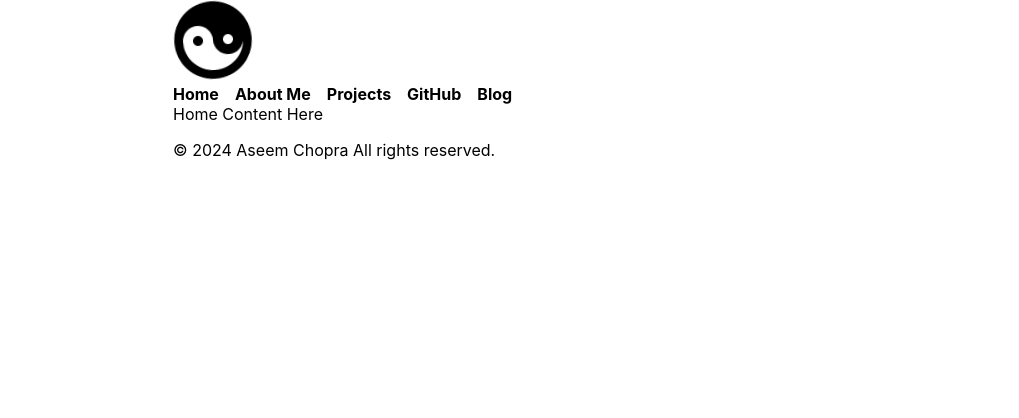
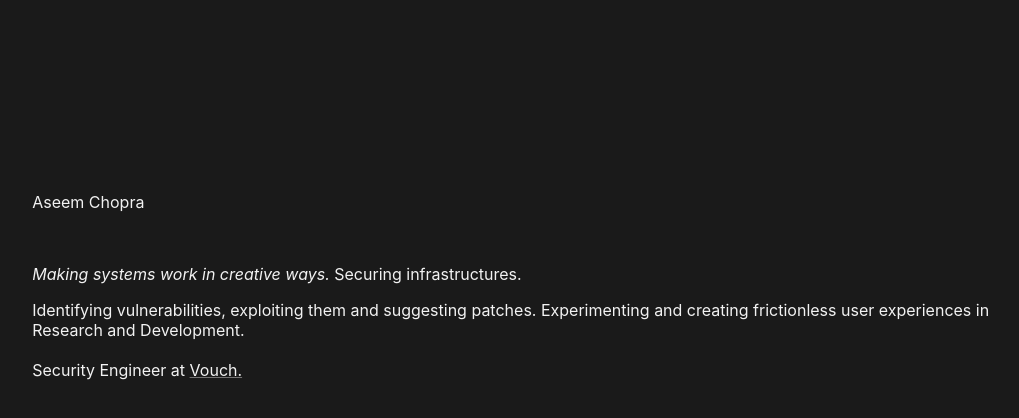
Before and after one commit to aseemchopra25/aseemchopra25.github.io, a React (Create React App) app: page / in a window 1280 px wide. Shown: the top 418 px of the page, without its empty margins (99-1118 px from the left). Built offline with nearby package versions, Linux system fonts and the light colour scheme.

Commit message:
revamp site

```diff
--- a/src/App.js
+++ b/src/App.js
@@ -18,7 +18,7 @@ function App() {
       {/* Header Component */}
       <Header />
       {/* Navigation Bar  */}
-      <Navbar />
+      {/* <Navbar />  */}
       <Routes>
         <Route path="/" element={<Home />} />
         <Route path="/about-me" element={<AboutMe />} />
@@ -27,7 +27,7 @@ function App() {
         <Route path="/blog" element={<Blog />} />
       </Routes>
       {/* Footer Component  */}
-      <Footer />
+      {/* <Footer /> */}
     </Router>
     </Layout>
   );
--- a/src/components/Footer.js
+++ b/src/components/Footer.js
@@ -2,7 +2,9 @@ function Footer() {
     return (
       <footer>
         {/* Your footer content here */}
-        <p>© 2024 Aseem Chopra All rights reserved.</p>
+        {/* <p>© 2024 Aseem Chopra All rights reserved.</p> */}
+        {/* <p>Connect</p> */}
+        <p>Reach me at aseemchopra@protonmail.com</p>
       </footer>
     );
   }
--- a/src/components/Header.js
+++ b/src/components/Header.js
@@ -3,7 +3,7 @@ import { YinYang } from "./AllSvgs";
 function Header() {
     return (
       <header>
-          <YinYang width = {80} height = {80} />
+          {/* <YinYang width = {80} height = {80} /> */}
       </header>
     );
   }
--- a/src/index.css
+++ b/src/index.css
@@ -6,6 +6,8 @@ body {
     sans-serif;
   -webkit-font-smoothing: antialiased;
   -moz-osx-font-smoothing: grayscale;
+  background-color: #1a1a1a;
+  color: #f2f2f2;
 }
 
 code {
@@ -14,11 +16,15 @@ code {
 }
 
 .main-content {
-  margin-left: 20%;
-  margin-right: 20%;
-  max-width: 1000px;
+  margin-top: 15%;
+  margin-left: 9%;
+  margin-right: 9%;
+  max-width: 1200px;
   padding-left: 1rem;
   padding-right: 1rem;
+  /* display: flex; */
+  /* justify-content: center; */
+  /* align-items: center; */
 }
 
 @media (max-width: 768px) {
@@ -30,20 +36,21 @@ code {
   }
 }
 
-nav {
-  background-color: rgb(255, 255, 255); /* Dark background for the nav bar */
-  color: rgb(0, 0, 0);
+a {
+  color: inherit; /* Use the same color as the parent text */
+  text-decoration: underline; /* Enable underline */
+  text-decoration-color: #747373; /* Set underline to faint grey */
+  text-decoration-thickness: 1px; /* Adjust thickness of the underline (optional) */
+  textUnderlineOffset: 3px; /* Offset from the text (optional) */
 }
 
-nav a {
-  color: rgb(0, 0, 0); /* Links color */
-  text-decoration: none; /* No underlines for links */
-  margin-right: 1rem; /* Spacing between links */
-  font-weight: bold;
+a:hover {
+  text-decoration-color: white; /* Underline color on hover */
 }
 
-nav a:hover {
-  color: rgb(125, 125, 125); /* Links color on hover */
-}
-/*
-Taking inspiration of color pallette and minimalism from paco.me */
+
+
+/* Taking inspiration of color pallette and minimalism from paco.me */
+/* background 1a1a1a */
+/* text color f2f2f2 */
+/* unfocused text 707070 */
--- a/src/pages/Home.js
+++ b/src/pages/Home.js
@@ -1,5 +1,12 @@
 function Home() {
-    return <div>Home Content Here</div>;
+    return (
+      <div>
+        <p>Aseem Chopra</p>
+        <br/>
+        <p><em>Making systems work in creative ways.</em> Securing infrastructures.</p> <p>Identifying vulnerabilities, exploiting them and suggesting patches. Experimenting and creating frictionless user experiences in Research and Development.<br/><br/> Security Engineer at <a href="https://vouch.io" target="_blank" rel="noopener noreferrer">Vouch.</a> </p>
+      </div>
+
+    );
   }
 
   export default Home;
```
